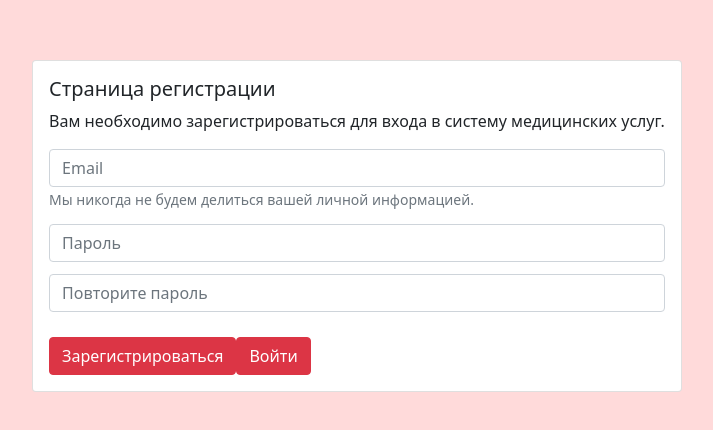
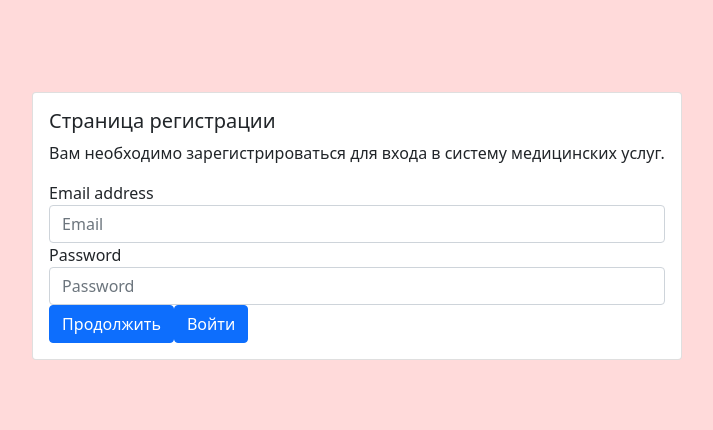
Before and after one commit to VaryaMikh/schoolProject9, a React (Create React App) app: page /reg in a window 1280 px wide. Shown: the part 174-604 px from the top of the page, without its empty margins (283-996 px from the left). Built offline with nearby package versions, Linux system fonts and the light colour scheme.

Commit message:
полная валидация страницы вход

```diff
--- a/src/App.js
+++ b/src/App.js
@@ -11,8 +11,8 @@ import {
 
 import {Home} from './Home'
 import {Output} from './Output'
-import {newPassword} from './Password'
-import {dataInput} from './DataInput'
+import {NewPassword} from './Password'
+import {DataInput} from './DataInput'
 import {Login} from './Login'
 import {Registr} from './Registr'
 
@@ -24,8 +24,8 @@ function App() {
     <Switch>
       <Route exact path="/" component={Home} />
       <Route path="/output" component={Output} />
-      <Route path="/password" component={newPassword} />
-      <Route path="/datainput" component={dataInput} />
+      <Route path="/password" component={NewPassword} />
+      <Route path="/datainput" component={DataInput} />
       <Route path="/login" component={Login} />
       <Route path="/reg" component={Registr} />
     </Switch>
--- a/src/DataInput.js
+++ b/src/DataInput.js
@@ -1,6 +1,6 @@
 import { React } from 'react';
 
-import { Button, Card, Container, Form } from 'react-bootstrap';
+import { Button, Card, Container, Form, Dropdown } from 'react-bootstrap';
 import { Link } from 'react-router-dom';
 import styled from 'styled-components';
 
@@ -13,7 +13,7 @@ const Styles = styled.div `
     }
 `
 
-export const dataInput = () => (
+export const DataInput = () => (
     <>
         <Styles style={{backgroundColor: '#e8e8e8'}}>
             <Container style={{display: 'flex', justifyContent: 'center', alignItems: 'center', height: '100vh'}}>
@@ -30,10 +30,22 @@ export const dataInput = () => (
                             <Form.Group controlId="fromBasicСondition" style={{marginTop: '2%'}}>
                                 <Form.Control type="condition" placeholder="Общее состояние"/>
                             </Form.Group>
+                            <Dropdown style={{marginTop: '2%'}}>
+                                <Dropdown.Toggle variant="success" id="dropdown-basic">
+                                    Ваша температура
+                                </Dropdown.Toggle>
+
+                                <Dropdown.Menu>
+                                    <Dropdown.Item href="#/action-1">36</Dropdown.Item>
+                                    <Dropdown.Item href="#/action-2">37</Dropdown.Item>
+                                    <Dropdown.Item href="#/action-3">38</Dropdown.Item>
+                                </Dropdown.Menu>
+                            </Dropdown>
                             <Form.Group controlId="fromBasicCheckBox" style={{marginTop: '4%', display: 'flex', justifyСontent: 'space-between'}}>
                                 <Link to="/output"><Button variant="secondary">Отправить</Button></Link>
                             </Form.Group>
                         </Form>
+
                     </Card.Body>
                 </Card>
             </Container>
--- /dev/null
+++ b/src/FormErrors.js
@@ -0,0 +1,14 @@
+import React from 'react';
+
+export const FormErrors = ({formErrors}) =>
+  <div className='formErrors'>
+    {Object.keys(formErrors).map((fieldName, i) => {
+      if(formErrors[fieldName].length > 0){
+        return (
+          <p key={i}>{fieldName} {formErrors[fieldName]}</p>
+        )
+      } else {
+        return '';
+      }
+    })}
+  </div>
--- /dev/null
+++ b/src/FormLogin.js
@@ -0,0 +1,101 @@
+import React, { Component } from 'react';
+
+import { FormErrors } from './FormErrors';
+import { Button } from 'react-bootstrap';
+import { Link } from 'react-router-dom';
+import styled from 'styled-components';
+
+const Styles = styled.div `
+    a, .navbar-brand, .navbar-nav, .nav-link {
+        color: #adb1b8;
+        &:hover {
+            color: white
+        }
+    }
+`
+
+class FormLogin extends Component {
+  constructor (props) {
+    super(props);
+    this.state = {
+      email: '',
+      password: '',
+      formErrors: {email: '', password: ''},
+      emailValid: false,
+      passwordValid: false,
+      formValid: false
+    }
+  }
+
+  handleUserInput = (e) => {
+    const name = e.target.name;
+    const value = e.target.value;
+    this.setState({[name]: value},
+                  () => { this.validateField(name, value) });
+  }
+
+  validateField(fieldName, value) {
+    let fieldValidationErrors = this.state.formErrors;
+    let emailValid = this.state.emailValid;
+    let passwordValid = this.state.passwordValid;
+
+    switch(fieldName) {
+      case 'email':
+        emailValid = value.match(/^([\w.%+-]+)@([\w-]+\.)+([\w]{2,})$/i);
+        fieldValidationErrors.email = emailValid ? '' : ' is invalid';
+        break;
+      case 'password':
+        passwordValid = value.length >= 6;
+        fieldValidationErrors.password = passwordValid ? '': ' is too short';
+        break;
+      default:
+        break;
+    }
+    this.setState({formErrors: fieldValidationErrors,
+                    emailValid: emailValid,
+                    passwordValid: passwordValid
+                  }, this.validateForm);
+  }
+
+  validateForm() {
+    this.setState({formValid: this.state.emailValid && this.state.passwordValid});
+  }
+
+  errorClass(error) {
+    return(error.length === 0 ? '' : 'has-error');
+  }
+
+  render () {
+    return (
+        <Styles>
+            <form>
+                <div className="panel panel-default">
+                    <FormErrors formErrors={this.state.formErrors} />
+                </div>
+                <div className={`form-group ${this.errorClass(this.state.formErrors.email)}`}>
+                    <label htmlFor="email">Email address</label>
+                    <input type="email" required className="form-control" name="email"
+                        placeholder="Email"
+                        value={this.state.email}
+                        onChange={this.handleUserInput}  />
+                </div>
+                <div className={`form-group ${this.errorClass(this.state.formErrors.password)}`}>
+                    <label htmlFor="password">Password</label>
+                    <input type="password" className="form-control" name="password"
+                        placeholder="Password"
+                        value={this.state.password}
+                        onChange={this.handleUserInput}  />
+                </div>
+                {this.state.formValid ?
+                  <Link to="/datainput"><Button variant="primary">Продолжить</Button></Link> :
+                  <Button variant="danger">Продолжить</Button>}
+                {/* <Link to="/datainput" onClick={ (event) => event.preventDefault() } hidden={!this.state.formValid}><Button variant="primary" disabled={!this.state.formValid}>Продолжить</Button></Link> */}
+                {/* <Link to="/reg"><Button variant="primary">Зарегистрироваться</Button></Link> */}
+                {/* <Link to="/password"><Button variant="primary">Забыли пароль?</Button></Link> */}
+            </form>
+        </Styles>
+    )
+  }
+}
+
+export default FormLogin;
--- /dev/null
+++ b/src/FormReg.js
@@ -0,0 +1,97 @@
+import React, { Component } from 'react';
+
+import { FormErrors } from './FormErrors';
+import { Button } from 'react-bootstrap';
+import { Link } from 'react-router-dom';
+import styled from 'styled-components';
+
+const Styles = styled.div `
+    a, .navbar-brand, .navbar-nav, .nav-link {
+        color: #adb1b8;
+        &:hover {
+            color: white
+        }
+    }
+`
+
+class FormReg extends Component {
+  constructor (props) {
+    super(props);
+    this.state = {
+      email: '',
+      password: '',
+      formErrors: {email: '', password: ''},
+      emailValid: false,
+      passwordValid: false,
+      formValid: false
+    }
+  }
+
+  handleUserInput = (e) => {
+    const name = e.target.name;
+    const value = e.target.value;
+    this.setState({[name]: value},
+                  () => { this.validateField(name, value) });
+  }
+
+  validateField(fieldName, value) {
+    let fieldValidationErrors = this.state.formErrors;
+    let emailValid = this.state.emailValid;
+    let passwordValid = this.state.passwordValid;
+
+    switch(fieldName) {
+      case 'email':
+        emailValid = value.match(/^([\w.%+-]+)@([\w-]+\.)+([\w]{2,})$/i);
+        fieldValidationErrors.email = emailValid ? '' : ' is invalid';
+        break;
+      case 'password':
+        passwordValid = value.length >= 6;
+        fieldValidationErrors.password = passwordValid ? '': ' is too short';
+        break;
+      default:
+        break;
+    }
+    this.setState({formErrors: fieldValidationErrors,
+                    emailValid: emailValid,
+                    passwordValid: passwordValid
+                  }, this.validateForm);
+  }
+
+  validateForm() {
+    this.setState({formValid: this.state.emailValid && this.state.passwordValid});
+  }
+
+  errorClass(error) {
+    return(error.length === 0 ? '' : 'has-error');
+  }
+
+  render () {
+    return (
+        <Styles>
+            <form>
+                <div className="panel panel-default">
+                    <FormErrors formErrors={this.state.formErrors} />
+                </div>
+                <div className={`form-group ${this.errorClass(this.state.formErrors.email)}`}>
+                    <label htmlFor="email">Email address</label>
+                    <input type="email" required className="form-control" name="email"
+                        placeholder="Email"
+                        value={this.state.email}
+                        onChange={this.handleUserInput}  />
+                </div>
+                <div className={`form-group ${this.errorClass(this.state.formErrors.password)}`}>
+                    <label htmlFor="password">Password</label>
+                    <input type="password" className="form-control" name="password"
+                        placeholder="Password"
+                        value={this.state.password}
+                        onChange={this.handleUserInput}  />
+                </div>
+                <Link to="/datainput"><Button variant="primary">Продолжить</Button></Link>
+                <Link to="/login"><Button variant="primary">Войти</Button></Link>
+            </form>
+        </Styles>
+    )
+  }
+}
+
+export default FormReg;
--- a/src/Password.js
+++ b/src/Password.js
@@ -13,7 +13,7 @@ const Styles = styled.div `
     }
 `
 
-export const newPassword = () => (
+export const NewPassword = () => (
     <>
         <Styles style={{backgroundColor: '#daffdf'}}>
             <Container style={{ height: '100vh', display: 'flex', justifyContent: 'center', alignItems: 'center' }}>
--- a/src/Registr.js
+++ b/src/Registr.js
@@ -1,8 +1,8 @@
 import { React } from 'react';
 
-import { Button, Card, Container, Form } from 'react-bootstrap';
-import { Link } from 'react-router-dom';
+import { Card, Container } from 'react-bootstrap';
 import styled from 'styled-components';
+import FormReg from './FormReg';
 
 const Styles = styled.div `
     a, .navbar-brand, .navbar-nav, .nav-link {
@@ -22,7 +22,8 @@ export const Registr = () => (
                         <Card.Text>
                             Вам необходимо зарегистрироваться для входа в систему медицинских услуг.
                         </Card.Text>
-                        <Form>
+                        <FormReg />
+                        {/* <Form>
                             <Form.Group controlId="fromBasicEmail">
                                 <Form.Control type="email" placeholder="Email"/>
                                 <Form.Text className="text-muted">Мы никогда не будем делиться вашей личной информацией.</Form.Text>
@@ -37,7 +38,7 @@ export const Registr = () => (
                                 <Link to="/datainput"><Button variant="danger">Зарегистрироваться</Button></Link>
                                 <Link to="/login"><Button variant="danger">Войти</Button></Link>
                             </Form.Group>
-                        </Form>
+                        </Form> */}
                     </Card.Body>
                 </Card>
             </Container>
```
Also changed, not shown: src/Login.js (+9 -8 lines), src/FormData.js (added), src/FormPass.js (added).
